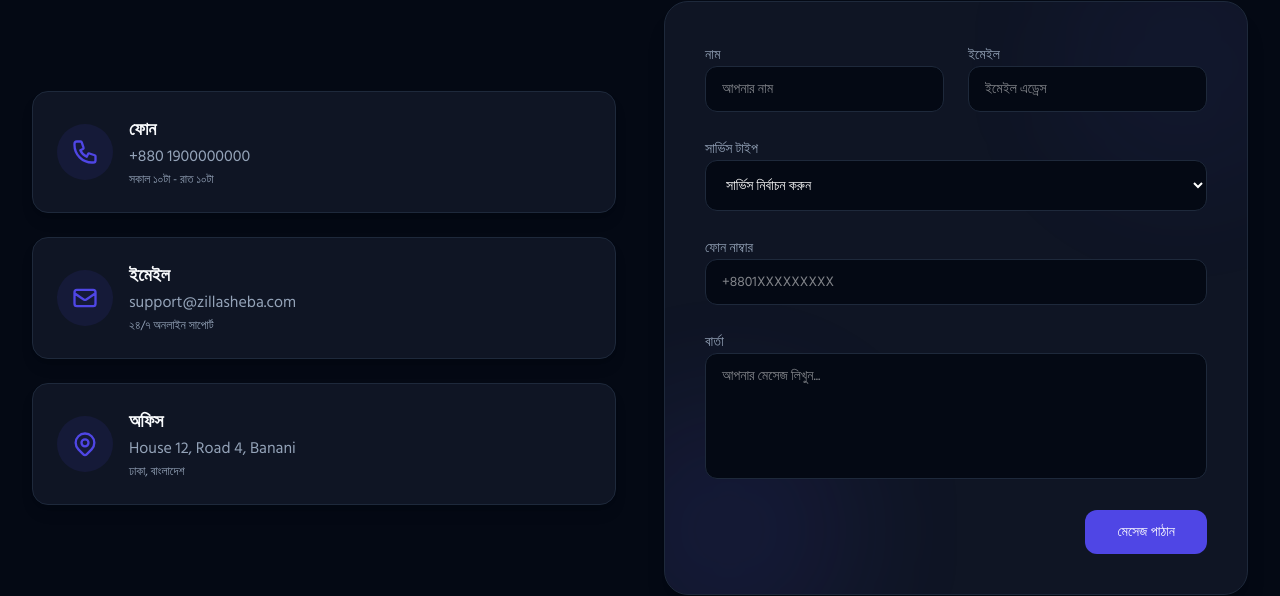
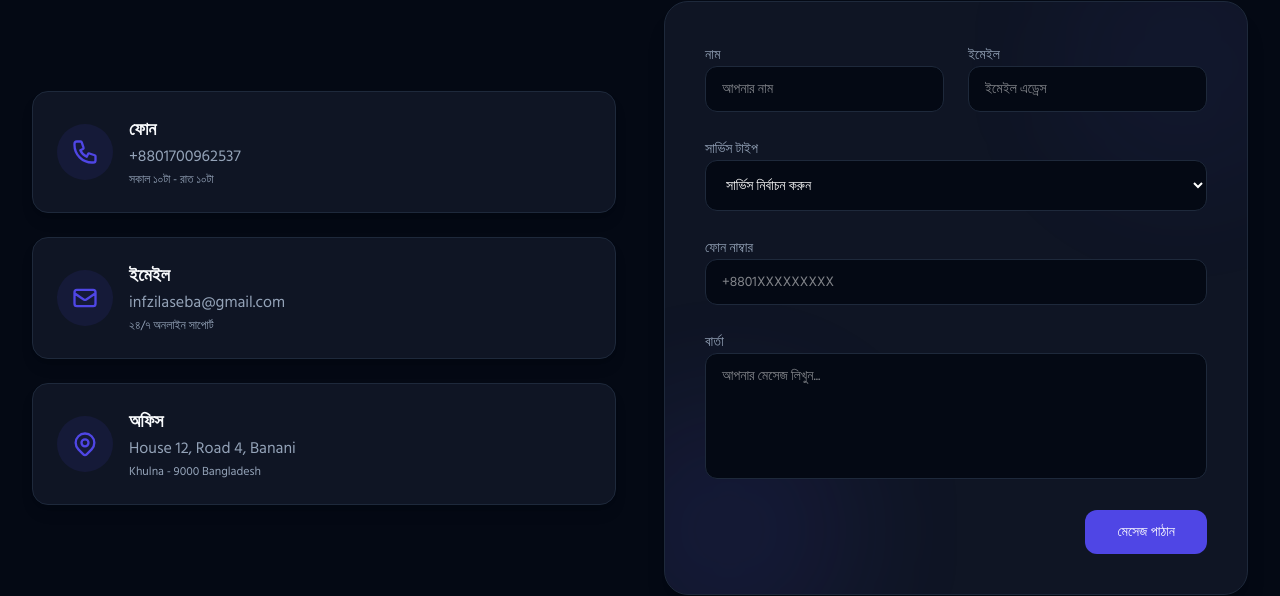
Before and after one commit to shohanm390/zila-sheba-app, a React (Vite) app: page / in a window 1280 px wide. Shown: the part 7579-8175 px from the top of the page. Built offline with nearby package versions, Linux system fonts and the light colour scheme.

Commit message:
update the contact section information

```diff
--- a/src/components/Contact.jsx
+++ b/src/components/Contact.jsx
@@ -40,7 +40,7 @@ const Contact = () => {
               </div>
               <div>
                 <h3 className="text-lg font-bold">ফোন</h3>
-                <p className="text-textMuted">+880 1900000000</p>
+                <p className="text-textMuted">+8801700962537</p>
                 <p className="text-xs text-textMuted mt-1">
                   সকাল ১০টা - রাত ১০টা
                 </p>
@@ -66,7 +66,8 @@ const Contact = () => {
               </div>
               <div>
                 <h3 className="text-lg font-bold">ইমেইল</h3>
-                <p className="text-textMuted">support@zillasheba.com</p>
+                <p className="text-textMuted">infzilaseba@gmail.com
+</p>
                 <p className="text-xs text-textMuted mt-1">
                   ২৪/৭ অনলাইন সাপোর্ট
                 </p>
@@ -99,7 +100,7 @@ const Contact = () => {
               <div>
                 <h3 className="text-lg font-bold">অফিস</h3>
                 <p className="text-textMuted">House 12, Road 4, Banani</p>
-                <p className="text-xs text-textMuted mt-1">ঢাকা, বাংলাদেশ</p>
+                <p className="text-xs text-textMuted mt-1">Khulna - 9000 Bangladesh</p>
               </div>
             </div>
           </div>
```
